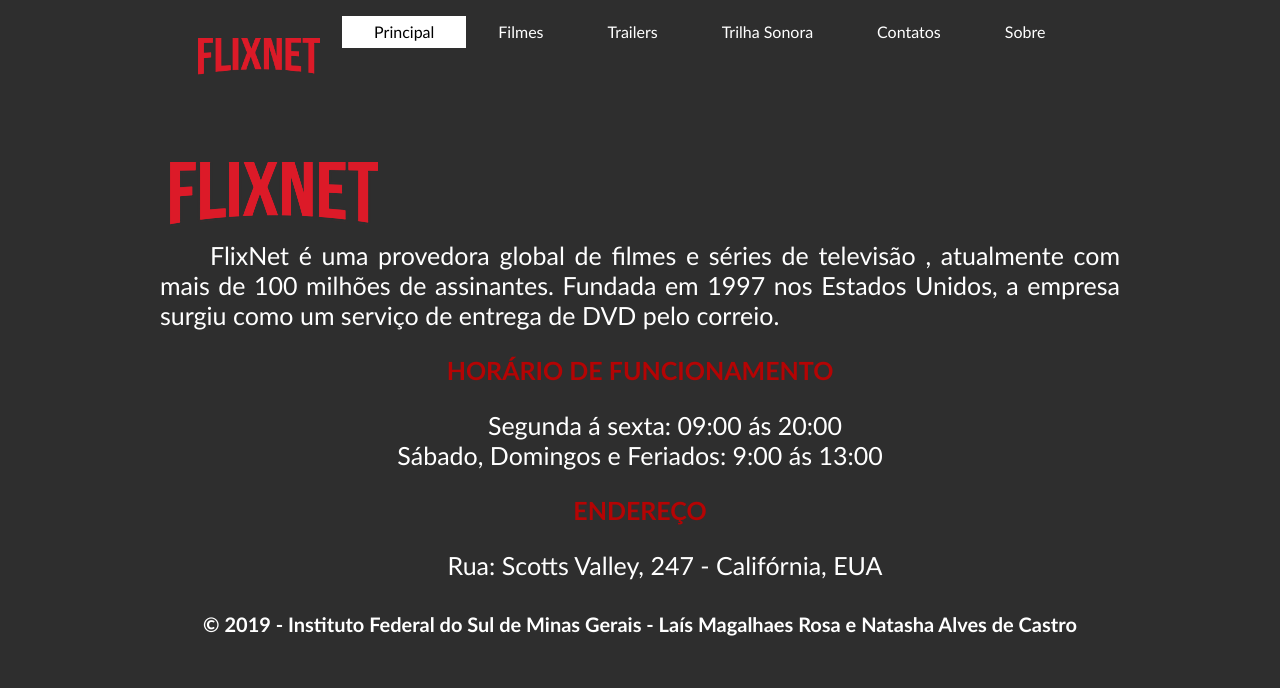
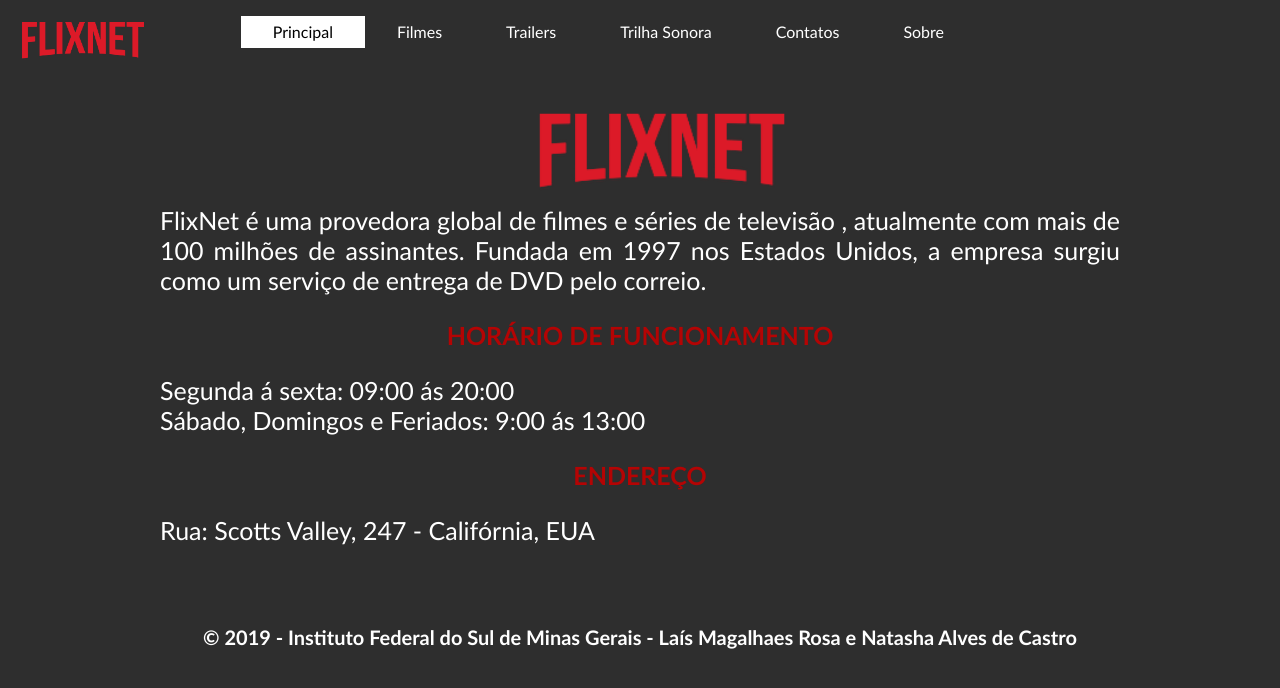
Before and after one commit to Lais-mr/ProjetoLocadora, a plain HTML site: page home.html in a window 1280 px wide. Drawn offline with Linux system fonts and the light colour scheme.

Commit message:
Home finalizada sem bugs
Home finalizada, imagens concertadas e header certo

```diff
--- a/home.html
+++ b/home.html
@@ -5,13 +5,11 @@
     <link rel="stylesheet" type="text/css" href="styles/telas.css">
 </head>
 <body class="principal">
-
-    <div id ="container">
     <div id="header">
         <div>
             <a href="home.html"><img src="Imagens/logo1.png" alt="Logo FlixNet" class="imagemlogo"/></a>
         </div>
-            <div>
+        <div class="nav">
             <ul id="navegacao">
                 <li class="principal">
                     <a  id="principal"  href="home.html">Principal</a>
@@ -34,6 +32,7 @@
             </ul>
         </div>
     </div><!--Fim Header-->
+    <div id ="container">
         <div id="conteudo">
             <div id="home">
                 <img src="Imagens/logo1.png" alt="Logo" class="homeLogo">
@@ -44,8 +43,7 @@
                 <p class="informacao">Segunda á sexta: 09:00 ás 20:00 <br>Sábado, Domingos e Feriados: 9:00 ás 13:00
                 </p>
                 <h1 class="horario-home">ENDEREÇO</h1>
-                <p class="informacao">
-                    Rua:  Scotts Valley, 247 - Califórnia, EUA
+                <p class="informacao">Rua:  Scotts Valley, 247 - Califórnia, EUA
                 </p>
             </div>
         </div>
--- a/styles/telas.css
+++ b/styles/telas.css
@@ -8,7 +8,7 @@ body {
   }
 
   #header{
-    height: 120px;
+    height: 70px;
     width: 960px;
     padding: 1em;
   }
@@ -23,8 +23,7 @@ body {
   .imagemlogo{
     height:50px;
     float: left;
-    padding: 1em;
-
+    margin-top: 0;
   }
 
   #header ul{
@@ -59,7 +58,7 @@ body {
     background: #ffffff;
   }
 #footer{
-  padding: 2em;
+  padding: 5em;
 }
 #text-rodape{
   clear: both;
@@ -68,14 +67,14 @@ body {
   font-size: 20px;
 }
 .homeLogo{
-  border: #ffffff;
-  margin: auto 0;
+    height:100px;
+    margin-right: 20em;
+    margin-left: 23em;
 }
 p{
   font-size: 25px;
   text-align: justify;
   color: #ffffff;
-  text-indent: 50px;
 }
 .horario-home{
   padding: 1em;
@@ -85,6 +84,9 @@ p{
 }
 .informacao{
   font-size: 25px;
-  text-align: center;
+  text-align: left;
   color: #ffffff;
 }
+.nav{
+  float: right;
+}
```
Lines whose indentation alone changed are shown as unchanged.
